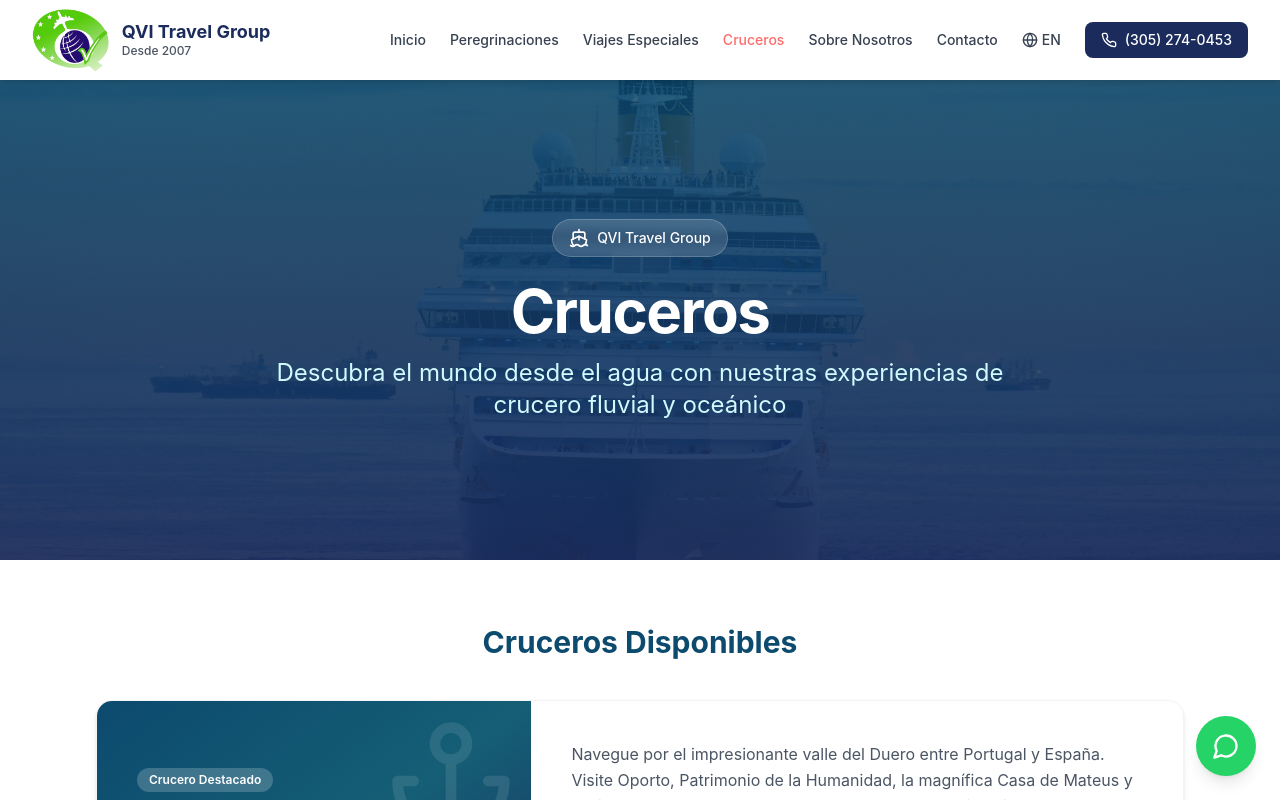
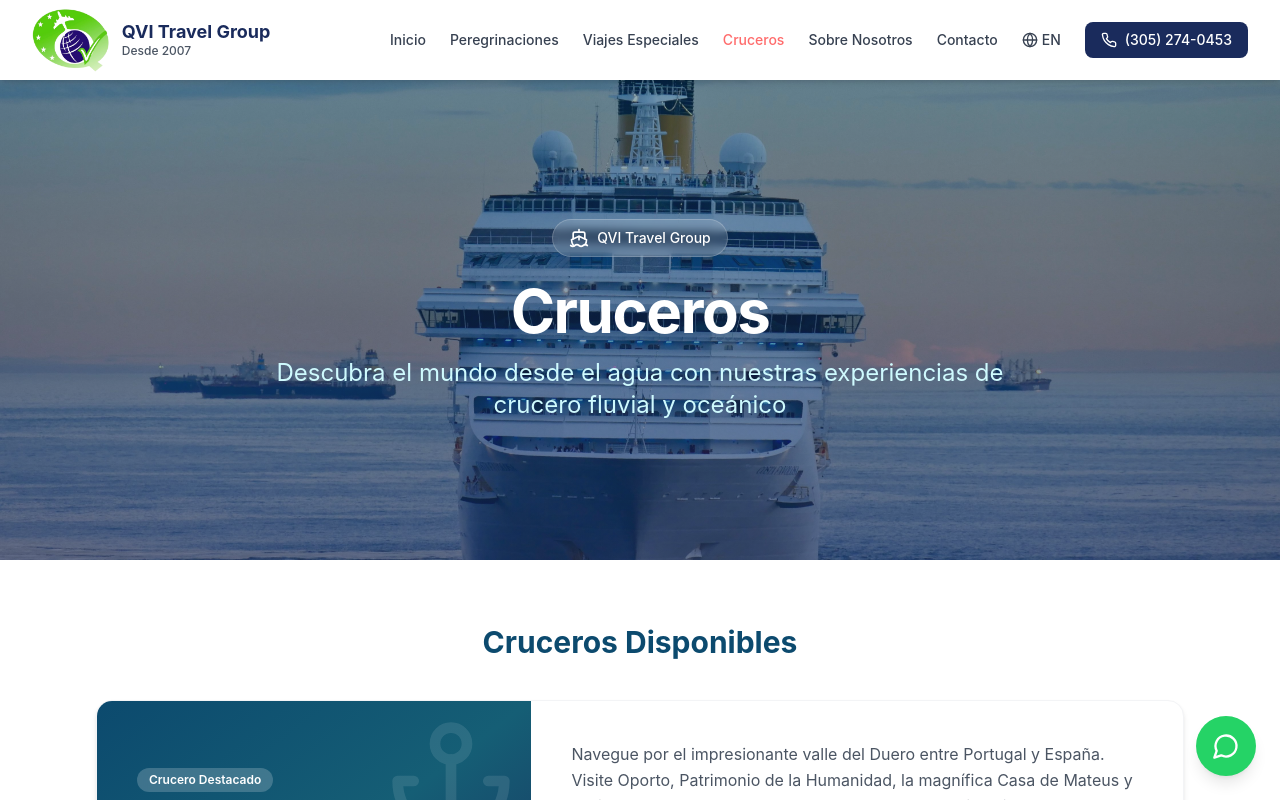
Before and after one commit to edgeautomate-creator/QVI, a React (Vite) app: page /cruceros in a window 1280 px wide. Shown: the top 800 px of the page. Built offline with nearby package versions, Linux system fonts and the light colour scheme; no server answers.

Commit message:
Reduce Cruceros overlay opacity

```diff
--- a/src/pages/Cruceros.tsx
+++ b/src/pages/Cruceros.tsx
@@ -50,7 +50,7 @@ export default function Cruceros() {
       <div
         className="relative h-[420px] md:h-[480px] bg-cover bg-center"
         style={{
-          backgroundImage: 'linear-gradient(to bottom, rgba(12, 74, 110, 0.85), rgba(26, 43, 92, 0.9)), url(/pexels-vinicius-dattwyler-721533-1561273.jpg)',
+          backgroundImage: 'linear-gradient(to bottom, rgba(12, 74, 110, 0.45), rgba(26, 43, 92, 0.55)), url(/pexels-vinicius-dattwyler-721533-1561273.jpg)',
         }}
       >
         <div className="absolute inset-0 flex flex-col items-center justify-center text-white px-4">
```
